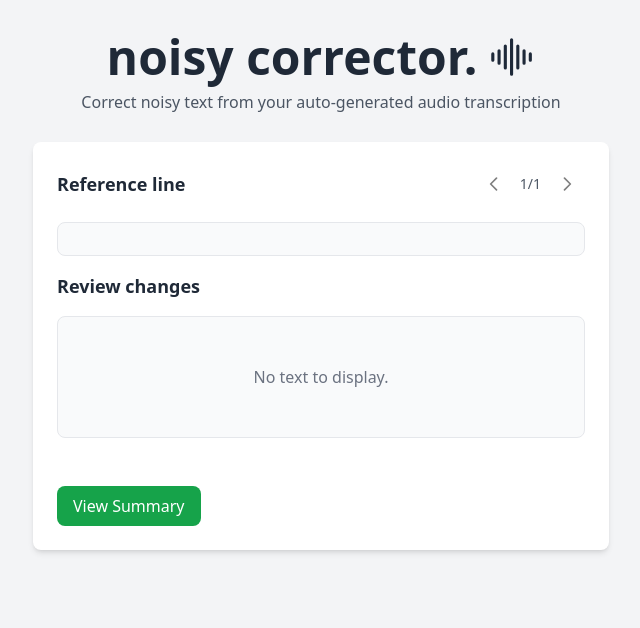
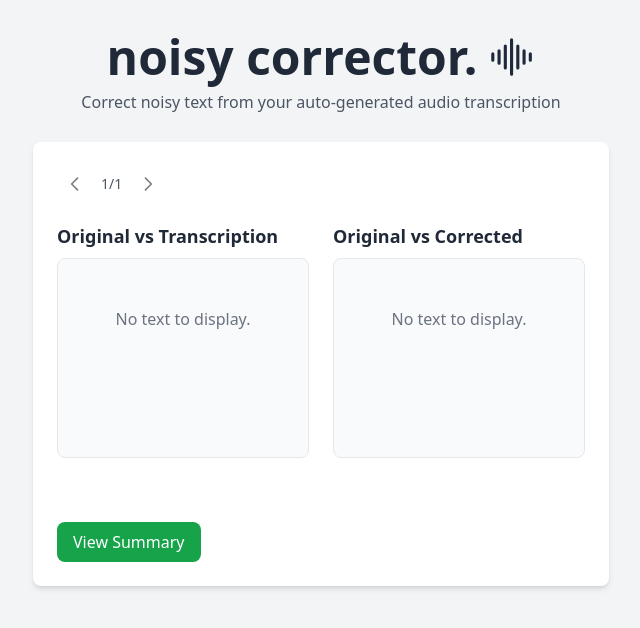
Before and after one commit to fernandorcaf29/noisy-corrector, a Flask app: template templates/evaluation.html in a window 1280 px wide. Shown: the part 60-688 px from the top of the page, without its empty margins (319-959 px from the left). Run offline with Flask 3, Linux system fonts and the light colour scheme; the template is opened without the code that fills it: most values are stand-ins (such as "Sample title", 1, 10 or a date in 2020); parts of the project's set-up code (start-up, migrations or seed data) failed here and were passed over; some libraries are stand-ins or nearby versions.

Commit message:
update playground's comparison view

```diff
--- a/static/js/evaluation.js
+++ b/static/js/evaluation.js
@@ -1,7 +1,7 @@
 let metricsChart = null;
 document.addEventListener('DOMContentLoaded', () => {
-  const diffContainer = document.getElementById('diff-container');
-  const referenceContainer = document.getElementById('reference-container');
+  const transcriptionDiffContainer = document.getElementById('transcription-diff-container');
+  const correctedDiffContainer = document.getElementById('corrected-diff-container');
   const resultsList = document.getElementById('resultsList');
   const prevBtn = document.getElementById('prev-btn');
   const nextBtn = document.getElementById('next-btn');
@@ -15,21 +15,25 @@
   let isUpdating = false;
 
   const showCurrentPage = () => {
-    if (!diffContainer || !referenceContainer || !resultsList) return;
 
-    if (!currentRedlines || currentRedlines.length === 0) {
-      diffContainer.innerHTML = '<div class="text-gray-500 text-center py-8">No text to display.</div>';
-      referenceContainer.innerHTML = '';
+    if (!transcriptionDiffContainer || !correctedDiffContainer || !resultsList) return;
+
+    const currentRedlines = transcriptionRedlines || [];
+
+    if (currentRedlines.length === 0) {
+      transcriptionDiffContainer.innerHTML = '<div class="text-gray-500 text-center py-8">No text to display.</div>';
+      correctedDiffContainer.innerHTML = '<div class="text-gray-500 text-center py-8">No text to display.</div>';
       resultsList.innerHTML = '';
       return;
     }
 
     const index = Math.max(0, Math.min(currentPage, currentRedlines.length - 1));
-    const redline = currentRedlines[index];
-    diffContainer.innerHTML = `<div class="prose"><div class="p-2 bg-white rounded border border-gray-200 h-[200px] overflow-y-auto">${marked.parse(redline.markdown_diff || '')}</div></div>`;
 
-    const referenceLine = referenceLines?.[index] || '';
-    referenceContainer.innerHTML = `<div class="prose"><div class="p-2 bg-white rounded border border-gray-200 h-[200px] overflow-y-auto">${marked.parse(referenceLine)}</div></div>`;
+    const transRedline = transcriptionRedlines?.[index] || {};
+    transcriptionDiffContainer.innerHTML = `<div class="prose"><div class="p-2 bg-white rounded border border-gray-200 h-full overflow-y-auto">${marked.parse(transRedline.markdown_diff || 'No differences found')}</div></div>`;
+
+    const corrRedline = correctedRedlines?.[index] || {};
+    correctedDiffContainer.innerHTML = `<div class="prose"><div class="p-2 bg-white rounded border border-gray-200 h-full overflow-y-auto">${marked.parse(corrRedline.markdown_diff || 'No differences found')}</div></div>`;
 
     const result = metrics?.[index] || null;
     if (result) {
@@ -47,17 +51,19 @@
           </div>
         </div>
       </div>`;
-    } else resultsList.innerHTML = '';
+    } else {
+      resultsList.innerHTML = '';
+    }
 
-    diffContainer.scrollTo?.({ top: 0, behavior: 'smooth' });
-    referenceContainer.scrollTo?.({ top: 0, behavior: 'smooth' });
+    transcriptionDiffContainer.scrollTo?.({ top: 0, behavior: 'smooth' });
+    correctedDiffContainer.scrollTo?.({ top: 0, behavior: 'smooth' });
   };
 
   const updatePagination = () => {
     if (isUpdating) return;
     isUpdating = true;
     try {
-      if (!pageInfo || !currentRedlines) return;
+      const currentRedlines = transcriptionRedlines || [];
       const totalPages = Math.max(1, currentRedlines.length);
       currentPage = Math.min(currentPage, totalPages - 1);
       pageInfo.textContent = `${currentPage + 1}/${totalPages}`;
@@ -67,10 +73,28 @@
     } finally { isUpdating = false; }
   };
 
-  prevBtn?.addEventListener('click', e => { e.preventDefault(); if (currentPage>0) {currentPage--; updatePagination();} });
-  nextBtn?.addEventListener('click', e => { e.preventDefault(); if (currentPage<currentRedlines.length-1){currentPage++;updatePagination();} });
+  prevBtn?.addEventListener('click', e => {
+    e.preventDefault();
+    if (currentPage > 0) {
+      currentPage--;
+      updatePagination();
+    }
+  });
 
-  showSummaryBtn?.addEventListener('click', () => { displaySummary(); summaryModal.classList.remove('hidden'); });
+  nextBtn?.addEventListener('click', e => {
+    e.preventDefault();
+    const currentRedlines = transcriptionRedlines || [];
+    if (currentPage < currentRedlines.length - 1) {
+      currentPage++;
+      updatePagination();
+    }
+  });
+
+  showSummaryBtn?.addEventListener('click', () => {
+    displaySummary();
+    summaryModal.classList.remove('hidden');
+  });
+
   closeSummaryBtn?.addEventListener('click', () => summaryModal.classList.add('hidden'));
 
   const displaySummary = () => {
--- a/templates/evaluation.html
+++ b/templates/evaluation.html
@@ -2,9 +2,8 @@
 
 {% block content %}
 <script>
-  let currentFileContent = {{ file_content | tojson | safe }};
-  let currentFilename = {{ filename | tojson | safe }};
-  let currentRedlines = {{ redlines | tojson | safe }};
+  let correctedRedlines = {{ corr_redlines | tojson | safe }};
+  let transcriptionRedlines = {{ trans_redlines | tojson | safe }};
   let referenceLines = {{ reference_lines | tojson | safe }};
   let metrics = {{ metrics | tojson | safe }};
 </script>
@@ -15,7 +14,6 @@
 
 <div id="evaluation-section" class="flex flex-col gap-4">
   <div class="flex justify-between items-center mb-1">
-    <h2 class="text-lg font-bold text-gray-800">Reference line</h2>
     <div class="flex items-center space-x-2">
       <button id="prev-btn" class="p-2 rounded-full hover:bg-gray-100 disabled:opacity-50" disabled>
         <svg class="w-5 h-5" fill="none" stroke="currentColor" viewBox="0 0 24 24">
@@ -31,10 +29,18 @@
     </div>
   </div>
 
-  <div id="reference-container" class="p-4 bg-gray-50 rounded-lg border border-gray-200 overflow-y-auto"></div>
-  <h2 class="text-lg font-bold text-gray-800">Review changes</h2>
-  <div id="diff-container" class="p-4 bg-gray-50 rounded-lg border border-gray-200 overflow-y-auto"></div>
-  <div id="resultsList" class="space-y-4"></div>
+  <div class="grid grid-cols-1 md:grid-cols-2 gap-6">
+    <div>
+      <h2 class="text-lg font-bold text-gray-800 mb-2">Original vs Transcription</h2>
+      <div id="transcription-diff-container" class="p-4 bg-gray-50 rounded-lg border border-gray-200 overflow-y-auto h-[200px]"></div>
+    </div>
+    <div>
+      <h2 class="text-lg font-bold text-gray-800 mb-2">Original vs Corrected</h2>
+      <div id="corrected-diff-container" class="p-4 bg-gray-50 rounded-lg border border-gray-200 overflow-y-auto h-[200px]"></div>
+    </div>
+  </div>
+
+  <div id="resultsList" class="space-y-4 mt-4"></div>
 
   <button
     id="show-summary-btn"
```
Also changed, not shown: routes/main.py (+23 -15 lines).
